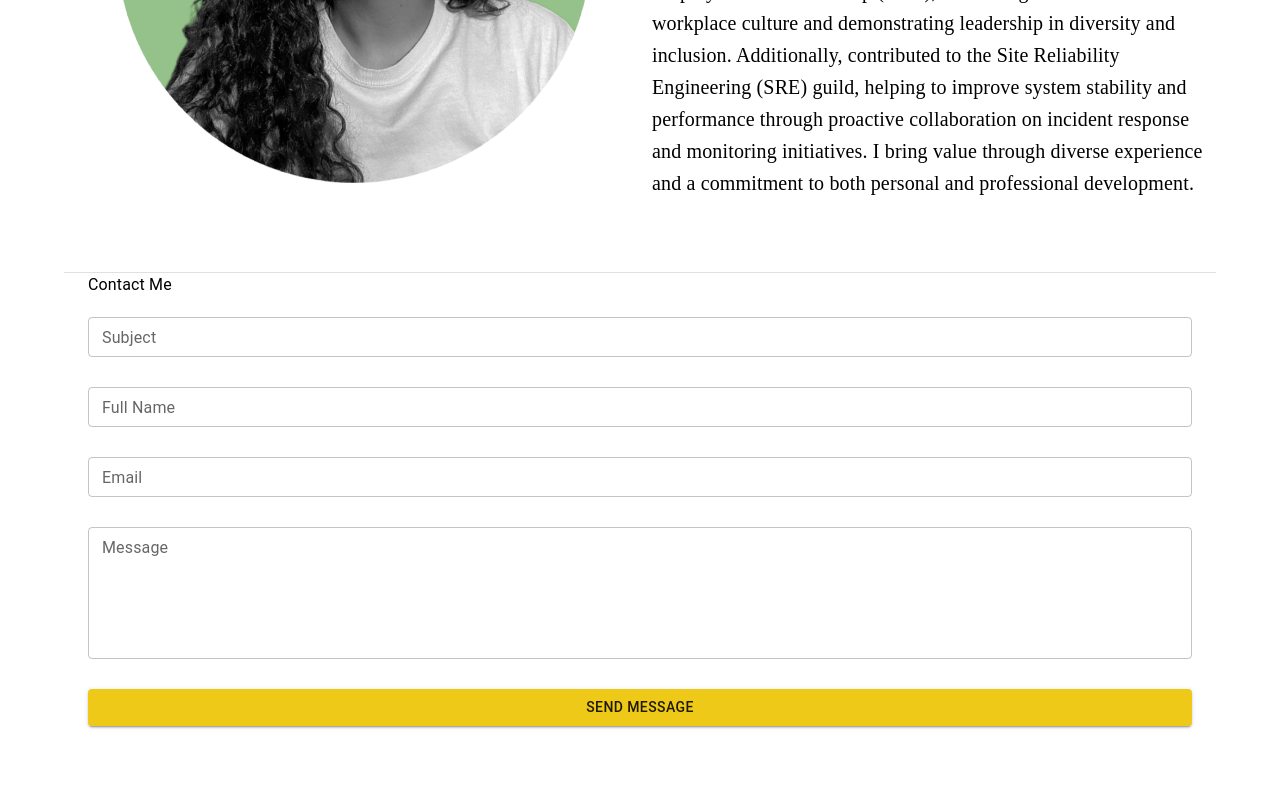
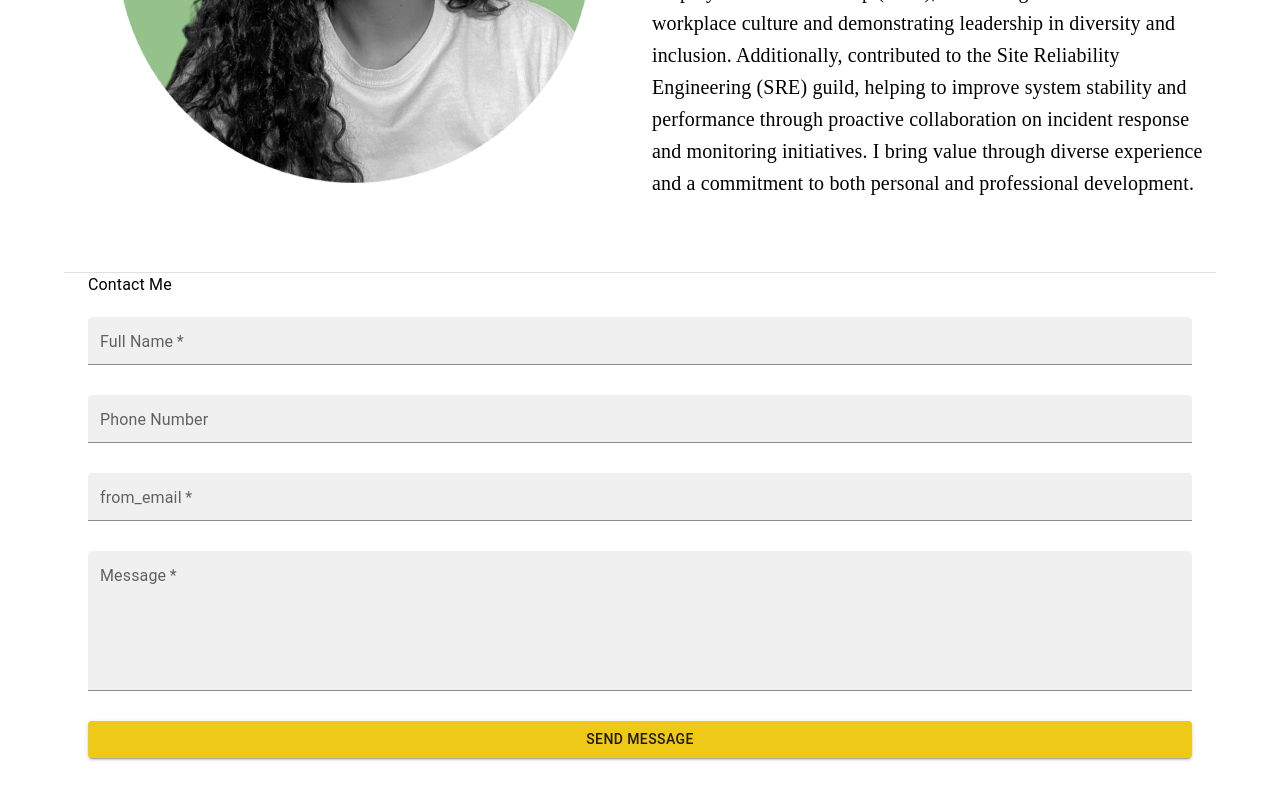
Before and after one commit to KristenDLR/type_profile, a React (Create React App) app: page / in a window 1280 px wide. Shown: the part 3259-4059 px from the top of the page. Built offline with nearby package versions, Linux system fonts and the light colour scheme; a web font is replaced by a local one.

Commit message:
feat: emailjs added and working with validation

```diff
--- a/package.json
+++ b/package.json
@@ -13,6 +13,7 @@
     "@emotion/react": "^11.13.3",
     "@emotion/styled": "^11.13.0",
     "@mui/icons-material": "^6.1.7",
+    "@mui/lab": "^6.0.0-beta.15",
     "@mui/material": "^6.1.7",
     "@testing-library/jest-dom": "^5.17.0",
     "@testing-library/react": "^13.4.0",
@@ -25,6 +26,7 @@
     "@types/react-dom": "^18.3.1",
     "ajv": "^8.17.1",
     "ajv-keywords": "^5.1.0",
+    "emailjs-com": "^3.2.0",
     "formik": "^2.4.6",
     "react": "^18.3.1",
     "react-anchor-link-smooth-scroll": "^1.0.12",
--- a/src/sections/contact/contact.section.tsx
+++ b/src/sections/contact/contact.section.tsx
@@ -1,79 +1,196 @@
-import { Box, Button, Container, TextField, Typography } from "@mui/material";
+import {
+  Alert,
+  Box,
+  Button,
+  Container,
+  Snackbar,
+  SnackbarCloseReason,
+  TextField,
+  Typography,
+} from "@mui/material";
 import { useFormik } from "formik";
-import * as Yup from 'yup';
+import { useState } from "react";
+import * as Yup from "yup";
+import LoadingButton from "@mui/lab/LoadingButton";
+import { send } from "emailjs-com";
 
+const phoneRegExp =
+  /^\([0-9]{3}\)[ \\-]*([0-9]{2,4}[ \\-]*)*?[0-9]{3,4}?[ \\-]*[0-9]{3,4}?$/;
+
+//formik resetForm documentation requires passing actions
 const validationSchema = Yup.object({
-    subject: Yup.string().required('Subject is required'),
-    fullName: Yup.string().required('Full Name is required'),
-    email: Yup.string().email('Invalid email address').required('Email is required'),
-    message: Yup.string().required('Message is required'),
-})
+  from_name: Yup.string().required("Full Name is required"),
+  from_phone: Yup.string().matches(
+    phoneRegExp,
+    "Phone number is not valid, please format (000)000-0000"
+  ),
+  from_email: Yup.string()
+    .email("Invalid email address")
+    .required("Email is required"),
+  message: Yup.string().required("Message is required"),
+});
 
 export const ContactSection: React.FC = () => {
+  const [isLoading, setIsLoading] = useState(false);
+  const [isSubmitted, setIsSubmitted] = useState<boolean>(false);
+
+
+  //TODO: update with .env
+  let SERVICE_ID = "service_4fy0ly9";
+  let TEMPLATE_ID = "template_d3h5g6b";
+  let USER_ID = "user_gRy2qZIBMpabtOeWDIjQ5";
+
+  const handleSubmit = () => {
+    setIsSubmitted(true);
+  };
+
+  const handleClose = (
+    _event: React.SyntheticEvent | Event,
+    reason?: SnackbarCloseReason
+  ) => {
+    console.log(reason);
+    if (reason === "clickaway") {
+      setIsSubmitted(false);
+      return;
+    }
+    setIsSubmitted(false);
+  };
+
   const formik = useFormik({
     initialValues: {
-      subject: "",
-      fullName: "",
-      email: "",
+      from_name: "",
+      from_phone: "",
+      from_email: "",
       message: "",
     },
     validationSchema: validationSchema,
-    onSubmit: (value) => {
-      alert(value.subject);
+    onSubmit: (value, actions) => {
+      setIsLoading(true);
+      const template = {
+        from_name: value.from_name,
+        from_phone: value.from_phone,
+        from_email: value.from_email,
+        message: value.message,
+      };
+      send(SERVICE_ID, TEMPLATE_ID, template, USER_ID)
+        .then((res) => {
+          if (res.status === 200) {
+            handleSubmit();
+            actions.resetForm();
+            setIsLoading(false);
+            // return(
+            //     <Snackbar open={res.status === 200} autoHideDuration={3000}>
+            //     <Alert severity="success" variant="filled" sx={{ width: "100%" }}>
+            //       Message Sent Succesfully!
+            //     </Alert>
+            //   </Snackbar>
+            // )
+          }
+        })
+        .catch((error) => {
+          console.log("Error sending email", error);
+          alert("failed to send messgae");
+            // return (
+            //   <Snackbar open={error && !isSubmitted} autoHideDuration={3000}>
+            //     <Alert severity="error" variant="filled" sx={{ width: "100%" }}>
+            //       Failed to send message!
+            //     </Alert>
+            //   </Snackbar>
+            // );
+        });
+      setIsLoading(false);
     },
   });
 
   return (
     <Container>
+      <Snackbar open={isSubmitted} autoHideDuration={3000} onClose={handleClose}>
+        <Alert
+          onClose={handleClose}
+          severity="success"
+          variant="filled"
+          sx={{ width: "100%" }}
+        >
+          Message Sent Succesfully!
+        </Alert>
+      </Snackbar>
       <Typography>Contact Me</Typography>
       <form onSubmit={formik.handleSubmit} noValidate>
-        <Box sx={{ mt: "20px", mb: '40px' }}>
+        <Box sx={{ mt: "20px", mb: "40px" }}>
           <TextField
+            variant="filled"
+            required
             fullWidth
-            id="subject"
-            label="Subject"
-            size="small"
-            sx={{ mb: "30px" }}
-            {...formik.getFieldProps("subject")}
-            error={formik.touched.subject && Boolean(formik.errors.subject)}
-            helperText={formik.touched.subject && formik.errors.subject}
-          />
-          <TextField
-            fullWidth
-            id="fullName"
+            id="from_name"
             label="Full Name"
             size="small"
             sx={{ mb: "30px" }}
-            {...formik.getFieldProps("fullName")}
-            error={formik.touched.fullName && Boolean(formik.errors.fullName)}
-            helperText={formik.touched.fullName && formik.errors.fullName}
+            {...formik.getFieldProps("from_name")}
+            error={formik.touched.from_name && Boolean(formik.errors.from_name)}
+            helperText={formik.touched.from_name && formik.errors.from_name}
           />
           <TextField
+            variant="filled"
             fullWidth
-            id="email"
-            label="Email"
+            id="from_phone"
+            label="Phone Number "
+            placeholder="(000)000-0000"
             size="small"
             sx={{ mb: "30px" }}
-            {...formik.getFieldProps("email")}
-            error={formik.touched.email && Boolean(formik.errors.email)}
-            helperText={formik.touched.email && formik.errors.email}
+            {...formik.getFieldProps("from_phone")}
+            error={
+              formik.touched.from_phone && Boolean(formik.errors.from_phone)
+            }
+            helperText={formik.touched.from_phone && formik.errors.from_phone}
           />
           <TextField
+            variant="filled"
+            required
+            fullWidth
+            id="from_email"
+            label="from_email"
+            size="small"
+            sx={{ mb: "30px" }}
+            {...formik.getFieldProps("from_email")}
+            error={
+              formik.touched.from_email && Boolean(formik.errors.from_email)
+            }
+            helperText={formik.touched.from_email && formik.errors.from_email}
+          />
+          <TextField
+            variant="filled"
+            required
             fullWidth
             id="message"
             label="Message"
             multiline
             rows="5"
-            variant="outlined"
             size="small"
             sx={{ mb: "30px" }}
             {...formik.getFieldProps("message")}
             error={formik.touched.message && Boolean(formik.errors.message)}
             helperText={formik.touched.message && formik.errors.message}
           />
-          <Button fullWidth type="submit" color="secondary" variant="contained">
-            Send Message
-          </Button>
+          {isLoading ? (
+            <LoadingButton
+              loading
+              color="secondary"
+              variant="outlined"
+              fullWidth
+            >
+              {" "}
+              submit
+            </LoadingButton>
+          ) : (
+            <Button
+              fullWidth
+              type="submit"
+              color="secondary"
+              variant="contained"
+            >
+              Send Message
+            </Button>
+          )}
         </Box>
       </form>
     </Container>
--- a/src/sections/skills/skills.section.tsx
+++ b/src/sections/skills/skills.section.tsx
@@ -22,7 +22,7 @@ export type SkillsSectiontProps = {
 export const SkillsSection: React.FC<SkillsSectiontProps> = ({
   isScreenSmall,
 }) => {
-  const [open, setOpen] = React.useState(false);
+  const [isDownloaded, setIsDownloaded] = React.useState(false);
   const [status, setStatus] = useState<
     "idle" | "loading" | "success" | "error"
   >("idle");
@@ -53,7 +53,7 @@ export const SkillsSection: React.FC<SkillsSectiontProps> = ({
       console.error("Error downloading file:", error);
       setStatus("error");
     }
-    setOpen(true);
+    setIsDownloaded(true);
     console.log(status);
   };
 
@@ -63,10 +63,10 @@ export const SkillsSection: React.FC<SkillsSectiontProps> = ({
   ) => {
     console.log(reason);
     if (reason === "clickaway") {
-      setOpen(false);
+      setIsDownloaded(false);
       return;
     }
-    setOpen(false);
+    setIsDownloaded(false);
   };
 
   return (
@@ -100,7 +100,7 @@ export const SkillsSection: React.FC<SkillsSectiontProps> = ({
               </Button>
               {status === "success" && (
                 <Snackbar
-                  open={open}
+                  open={isDownloaded}
                   autoHideDuration={3000}
                   onClose={handleClose}
                 >
@@ -115,7 +115,7 @@ export const SkillsSection: React.FC<SkillsSectiontProps> = ({
                 </Snackbar>
               )}
               {status === "error" && (
-                <Snackbar open={open} autoHideDuration={3000}>
+                <Snackbar open={isDownloaded} autoHideDuration={3000}>
                   <Alert
                     onClose={handleClose}
                     severity="error"
```
Also changed, not shown: 1 other file (tests, documents, lock files or other folders).
